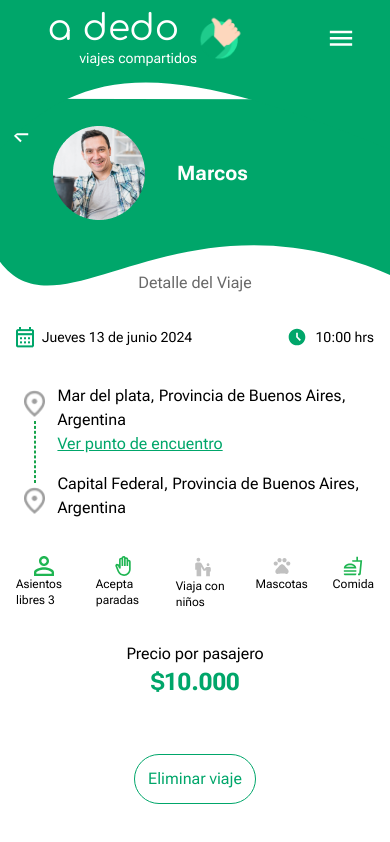
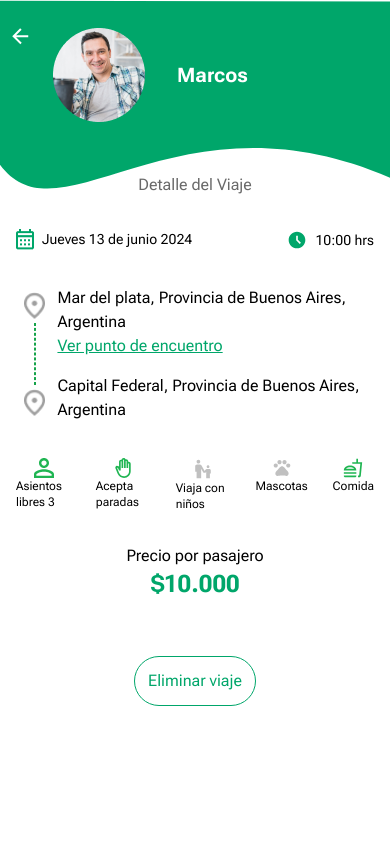
Before and after one commit to Diegogagan2587/A-Dedo, a React (Vite) app in the folder frontend/: page /trips/1/details-driver in a window 390 px wide. Built offline with nearby package versions, Linux system fonts and the light colour scheme; no server answers; a web font is replaced by a local one.

Commit message:
fix/front/navbar: set max with to 400px since not responsiveness and udpate many conflicting components

```diff
--- a/frontend/src/App.jsx
+++ b/frontend/src/App.jsx
@@ -38,10 +38,10 @@ function App() {
 
   return (
     <Router>
-      <div>
+      <div className='max-w-[400px] m-auto'>
         <Navbar isLoggedIn={isLoggedIn} />
         <main className='
-        relative top-[25vw]
+        relative top-[75px]
         sm:top-60
         '>
           <Routes>
--- a/frontend/src/components/navbar/Menu.jsx
+++ b/frontend/src/components/navbar/Menu.jsx
@@ -24,7 +24,7 @@ const Menu = ({ isActive, setIsActive }) => {
          z-10 fixed
          border-2 rounded-3xl
          pt-[17vw] sm:pt-[25vw]
-         w-full h-screen
+         w-full max-w-[400px] h-screen
          transition-all duration-500 ease-in-out ${
            isActive ? 'top-0' : 'top-[-100%]'
          }
--- a/frontend/src/components/navbar/Navbar.jsx
+++ b/frontend/src/components/navbar/Navbar.jsx
@@ -9,13 +9,13 @@ import menuIcon from '../../assets/menu-icon-hamb.svg';
 const Navbar = ({isLoggedIn}) => {
   const [isActive, setIsActive] = useState(false);
   return (
-    <nav className="fixed z-30 w-full top-0">
+    <nav className="fixed z-30 w-full max-w-[400px] top-0">
       <img
         src={bgNavCurve}
         alt="background"
         className="z-20
         fixed
-        w-full top-0"
+        w-full max-w-[400px] top-0"
       />
       <div className="flex items-center justify-center z-30 relative top-0 pt-2 w-full">
         <Link to="/trips" className="flex items-center border-white w-3/4 justify-center">
--- a/frontend/src/pages/Login.jsx
+++ b/frontend/src/pages/Login.jsx
@@ -29,7 +29,7 @@ const Login = ({setIsLoggedIn}) => {
     navigate('/register/step-1');
   };
   return (
-    <section className="flex flex-col w-screen h-screen m-0 items-center gap-4 pl-[48px] pr-[40px] pt-[20vw]">
+    <section className="flex flex-col w-full h-full m-0 items-center gap-4 pl-[48px] pr-[40px] pt-[20vw]">
       <h1 className="my-2 text-[22px] font-medium">Iniciar sesión</h1>
       <form className="flex flex-col w-full items-center justify-around">
         <Input
--- a/frontend/src/pages/profile-driver/DriverDetailTrip.jsx
+++ b/frontend/src/pages/profile-driver/DriverDetailTrip.jsx
@@ -32,8 +32,8 @@ const DriverDetailTrip = () => {
   }
 
   return (
-    <main>
-      <div className="absolute top-0">
+    <main className='absolute top-[-75px] sm:top-[-250px] z-40 bg-white'>
+      <div className="relative top-0 max-w-[400px]">
         <NavDetailsTrip name="Marcos" />
       <section className="mt-[10vw] sm:pt-[10vw] sm:mt-[20vw] px-4 flex flex-col gap-8 items-center">
         <h1 className="text-[#696969]">Detalle del Viaje</h1>
--- a/frontend/src/pages/profile-driver/NavDetailsTrip.jsx
+++ b/frontend/src/pages/profile-driver/NavDetailsTrip.jsx
@@ -5,7 +5,7 @@ import driverProfile from '../../assets/main-profilepic.png'
 
 const NavDetailsTrip = ({ name }) => {
   return (
-    <section className="w-screen relative text-white">
+    <section className="w-full relative text-white">
       <img src={curve} alt="curve" className="w-full z-10 absolute"/>
       <div className="relative z-20 flex pt-4">
         <div className="flex items-start">
```
